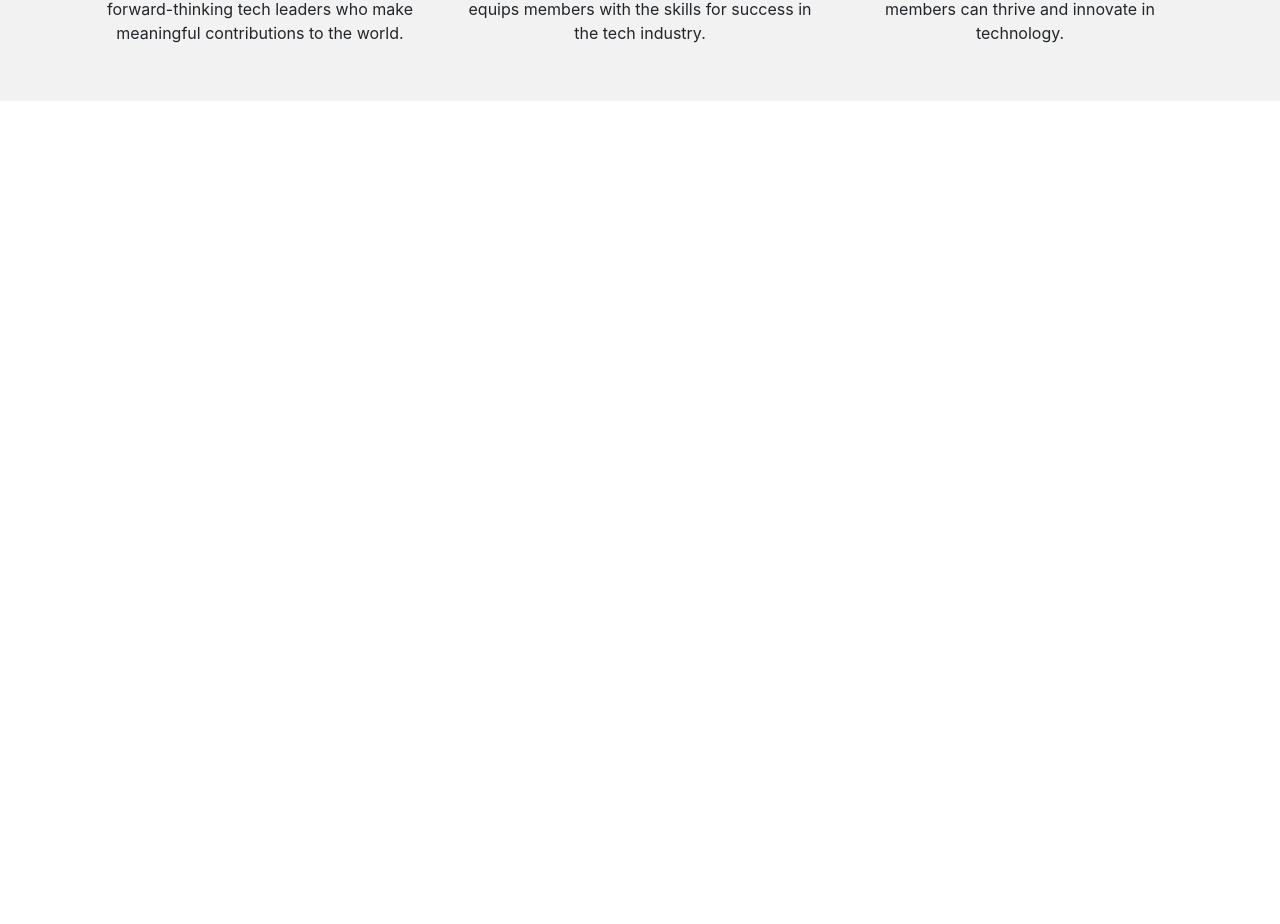
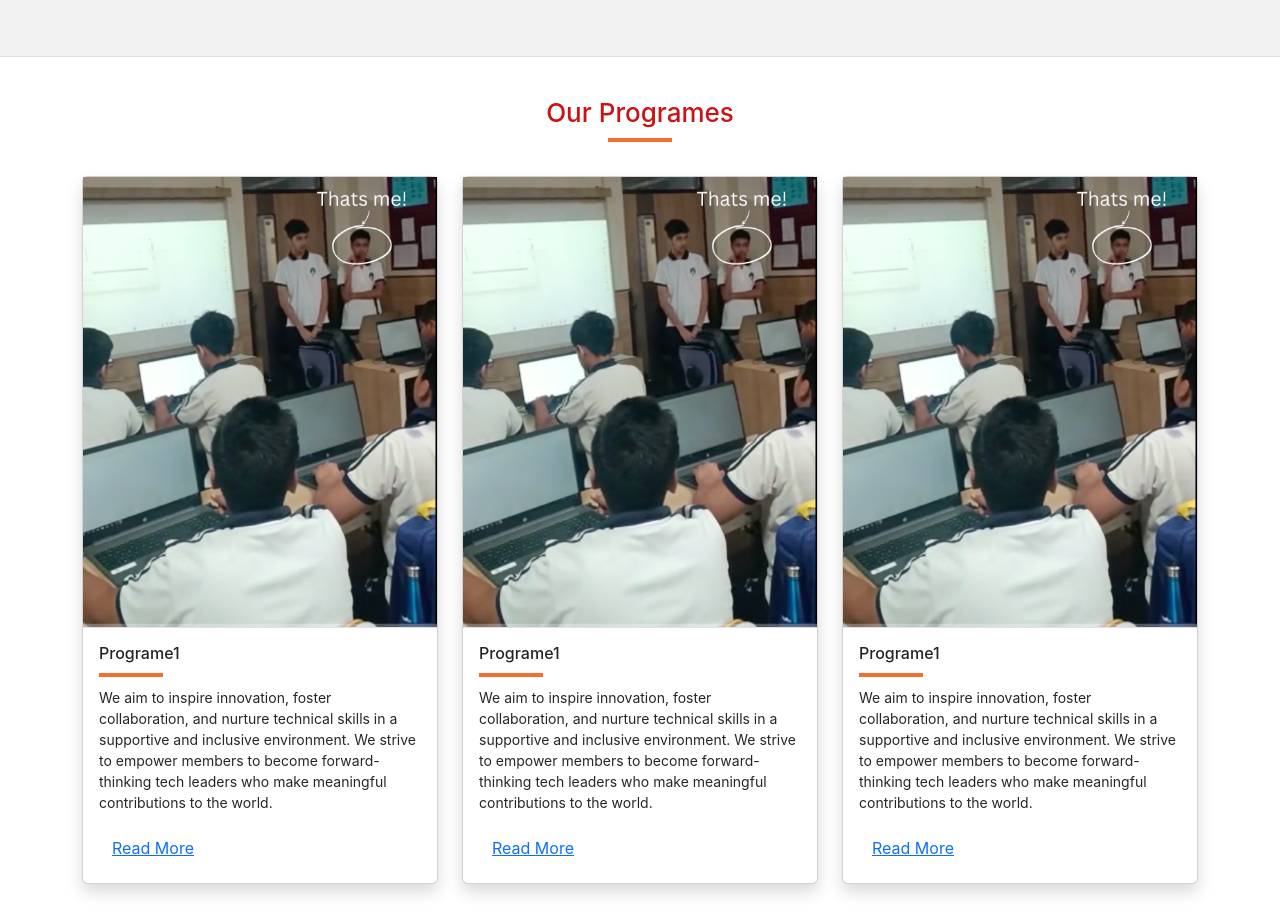
Before and after one commit to aksinghania/Clubweb, a React (Create React App) app: page / in a window 1280 px wide. Shown: the part 1260-2184 px from the top of the page. Before the commit the page ends 1361 px from the top, so only its background shows below. Built offline with nearby package versions, Linux system fonts and the light colour scheme; the HTML template or start-up script is replaced by a standard one.

Commit message:
Activity Section

```diff
--- a/src/App.css
+++ b/src/App.css
@@ -1,3 +1,8 @@
+p {
+  font-size: 14px;
+  color: #262626;
+}
+
 .section {
   padding-top: 40px;
   padding-bottom: 40px;
--- a/src/components/pages/Home.js
+++ b/src/components/pages/Home.js
@@ -3,6 +3,7 @@ import Navbar from "../inc/Navbar";
 import Slider from "../inc/Slider";
 import { Link } from "react-router-dom";
 import VMC from "./inc/Vmc";
+import Programe1 from "../images/programe1.png";
 
 function Home() {
   return (
@@ -32,6 +33,89 @@ function Home() {
         </section>
 
         <VMC />
+
+        <section className="section border-top">
+          <div className="container">
+            <div className="row">
+              <div className="col-md-12 mb-4 text-center">
+                <h3 className="main-heading">Our Programes</h3>
+                <div className="underline mx-auto"></div>
+              </div>
+              <div className="col-md-4">
+                <div className="card shadow">
+                  <img
+                    src={Programe1}
+                    className="w-100 border-bottom"
+                    alt="Programes"
+                  />
+                  <div className="card-body">
+                    <h6>Programe1</h6>
+                    <div className="underline"></div>
+                    <p>
+                      We aim to inspire innovation, foster collaboration, and
+                      nurture technical skills in a supportive and inclusive
+                      environment. We strive to empower members to become
+                      forward-thinking tech leaders who make meaningful
+                      contributions to the world.
+                    </p>
+
+                    <Link to="/Programes" className="btn btn-link">
+                      Read More
+                    </Link>
+                  </div>
+                </div>
+              </div>
+              <div className="col-md-4">
+                <div className="card shadow">
+                  <img
+                    src={Programe1}
+                    className="w-100 border-bottom"
+                    alt="Programes"
+                  />
+                  <div className="card-body">
+                    <h6>Programe1</h6>
+                    <div className="underline"></div>
+                    <p>
+                      We aim to inspire innovation, foster collaboration, and
+                      nurture technical skills in a supportive and inclusive
+                      environment. We strive to empower members to become
+                      forward-thinking tech leaders who make meaningful
+                      contributions to the world.
+                    </p>
+
+                    <Link to="/Programes" className="btn btn-link">
+                      Read More
+                    </Link>
+                  </div>
+                </div>
+              </div>
+              <div className="col-md-4">
+                <div className="card shadow">
+                  <img
+                    src={Programe1}
+                    className="w-100 border-bottom"
+                    alt="Programes"
+                  />
+                  <div className="card-body">
+                    <h6>Programe1</h6>
+                    <div className="underline"></div>
+                    <p>
+                      We aim to inspire innovation, foster collaboration, and
+                      nurture technical skills in a supportive and inclusive
+                      environment. We strive to empower members to become
+                      forward-thinking tech leaders who make meaningful
+                      contributions to the world.
+                    </p>
+
+                    <Link to="/Programes" className="btn btn-link">
+                      Read More
+                    </Link>
+                  </div>
+                </div>
+              </div>
+            </div>
+          </div>
+        </section>
       </div>
     </>
   );
```
Also changed, not shown: src/components/images/programe1.png (added).
